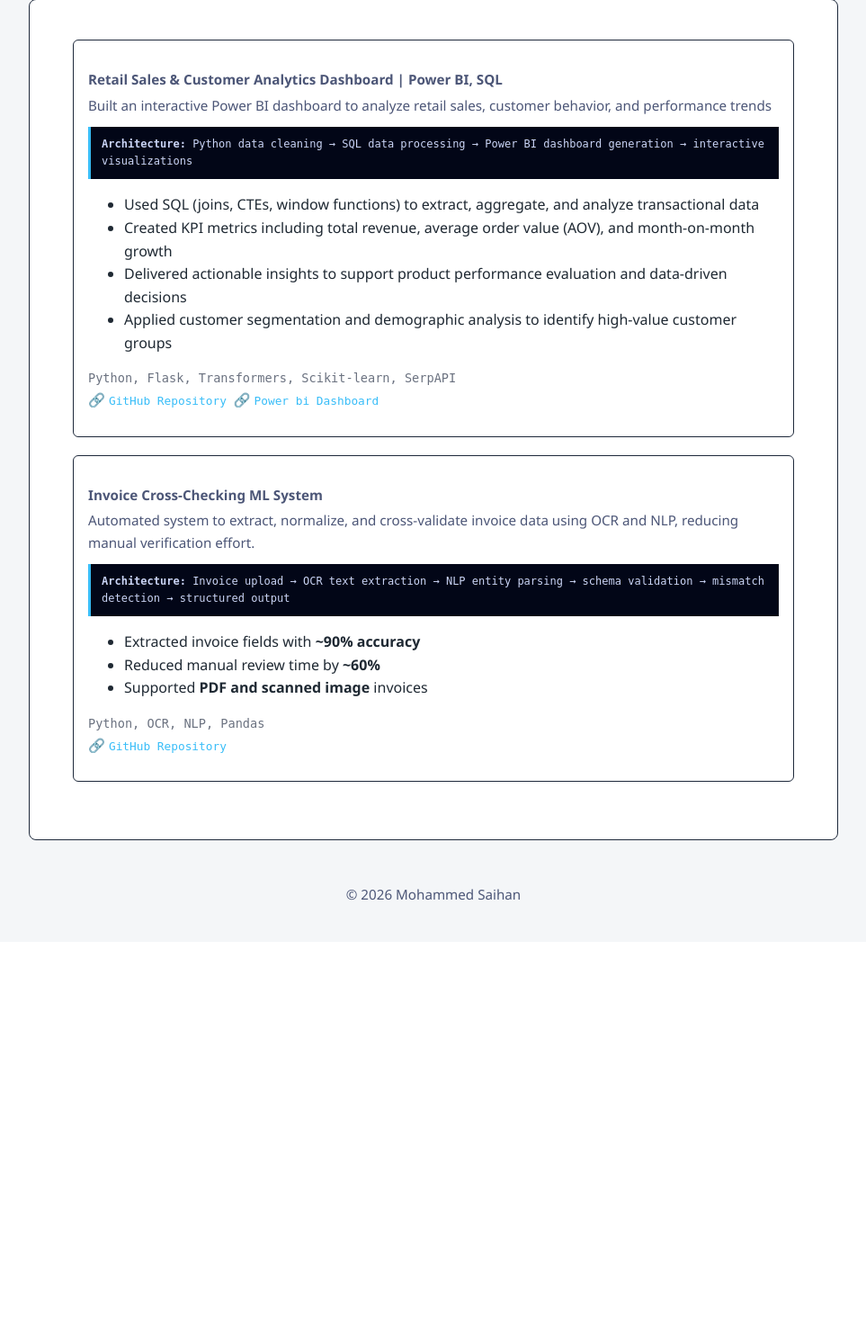
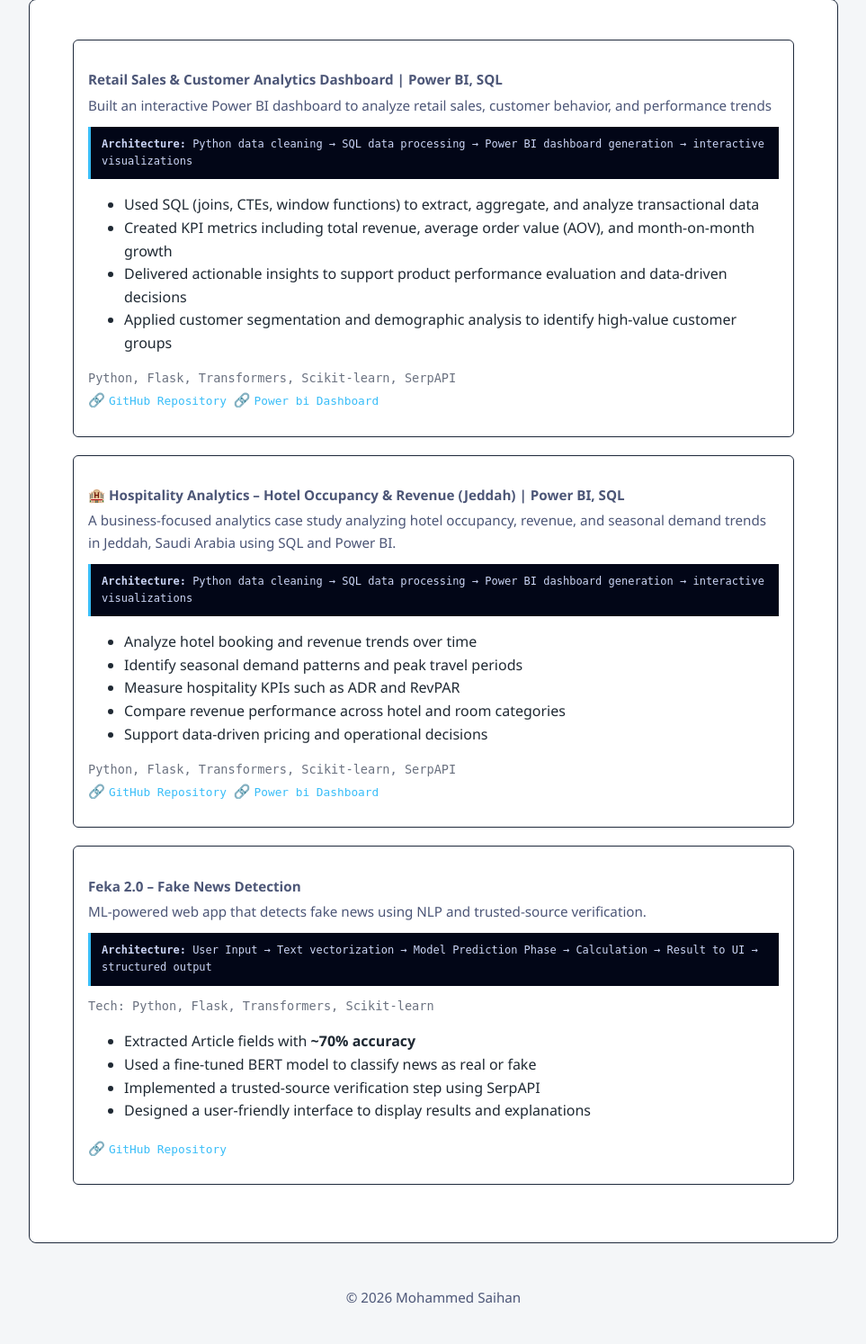
Before and after one commit to MohammedSaihan/resume-mohammedsaihan, a Flask app: page /projects in a window 1280 px wide. Shown: the part 106-1600 px from the top of the page at 90% size, without its empty margins (158-1121 px from the left). Before the commit the page ends 1107 px from the top, so only its background shows below. Run offline with Flask 3, Linux system fonts and the light colour scheme.

Commit message:
project section updated with links

```diff
--- a/templates/projects.html
+++ b/templates/projects.html
@@ -36,33 +36,71 @@
         </a>
     </p>
 </div>
-
 <div class="project">
-    <h3>Invoice Cross-Checking ML System</h3>
+    <h3>🏨 Hospitality Analytics – Hotel Occupancy & Revenue (Jeddah) | Power BI, SQL</h3>
 
     <p>
-        Automated system to extract, normalize, and cross-validate invoice data
-        using OCR and NLP, reducing manual verification effort.
+        A business-focused analytics case study analyzing hotel occupancy, revenue, and seasonal demand trends in
+        Jeddah, Saudi Arabia using SQL and Power BI.
     </p>
 
     <p class="architecture">
-        <strong>Architecture:</strong> Invoice upload → OCR text extraction →
-        NLP entity parsing → schema validation →
-        mismatch detection → structured output
+        <strong>Architecture:</strong> Python data cleaning → SQL data processing →
+        Power BI dashboard generation → interactive visualizations
     </p>
 
+
     <ul>
-        <li>Extracted invoice fields with <strong>~90% accuracy</strong></li>
-        <li>Reduced manual review time by <strong>~60%</strong></li>
-        <li>Supported <strong>PDF and scanned image</strong> invoices</li>
+        <li>Analyze hotel booking and revenue trends over time</li>
+        <li>Identify seasonal demand patterns and peak travel periods</li>
+        <li>Measure hospitality KPIs such as ADR and RevPAR</li>
+        <li>Compare revenue performance across hotel and room categories</strong></li>
+        <li>Support data-driven pricing and operational decisions</strong></li>
     </ul>
 
     <p class="tech">
-        Python, OCR, NLP, Pandas
+        Python, Flask, Transformers, Scikit-learn, SerpAPI
     </p>
 
     <p class="project-links">
-        🔗 <a href="https://github.com/yourusername/invoice-cross-check-ml" target="_blank">
+        🔗 <a href="https://github.com/MohammedSaihan/Hospitality-Analytics-Hotel-Occupancy-Revenue-Jeddah-.git"
+            target="_blank">
+            GitHub Repository
+        </a>
+        🔗 <a
+            href="https://app.powerbi.com/view?r=eyJrIjoiMjc4NGZkYmYtZjg5NC00NjJkLWFlODMtMWQwMTgwNjg5MTFjIiwidCI6IjRkNmJmZDhhLWNlZDItNGUxNi1hOGUwLWM5YzFjYWRlNWFjYiJ9"
+            target="_blank">
+            Power bi Dashboard
+        </a>
+    </p>
+</div>
+
+<div class="project">
+    <h3>Feka 2.0 – Fake News Detection</h3>
+
+    <p>
+        ML-powered web app that detects fake news using NLP and
+        trusted-source verification.
+    </p>
+
+    <p class="architecture">
+        <strong>Architecture:</strong> User Input → Text vectorization →
+        Model Prediction Phase → Calculation →
+        Result to UI → structured output
+    </p>
+    <p class="tech">Tech: Python, Flask, Transformers, Scikit-learn</p>
+
+    <ul>
+        <li>Extracted Article fields with <strong>~70% accuracy</strong></li>
+        <li>Used a fine-tuned BERT model to classify news as real or fake</li>
+        <li>Implemented a trusted-source verification step using SerpAPI</li>
+        <li>Designed a user-friendly interface to display results and explanations</li>
+    </ul>
+
+
+
+    <p class="project-links">
+        🔗 <a href="https://github.com/MohammedSaihan/news_article_analyser-.git" target="_blank">
             GitHub Repository
         </a>
     </p>
```
Also changed, not shown: templates/resume.html (+23 -4 lines), 1 other file.
